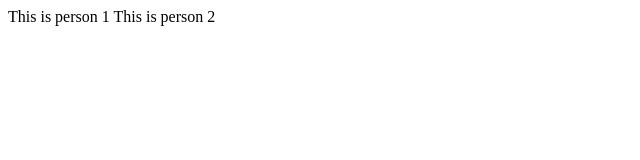
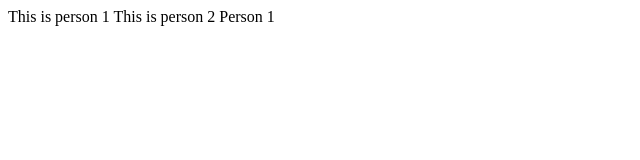
Before and after one commit to mohammadarsalan2793/52r-person, a plain HTML site: page index.html in a window 1280 px wide. Shown: the full height of the page, 0-640 px from the left. Drawn offline with Linux system fonts and the light colour scheme.

Commit message:
Persons 1

```diff
--- a/index.html
+++ b/index.html
@@ -8,5 +8,6 @@
 <body>
     This is person 1
     This is person 2
+    Person 1
 </body>
 </html>
```
